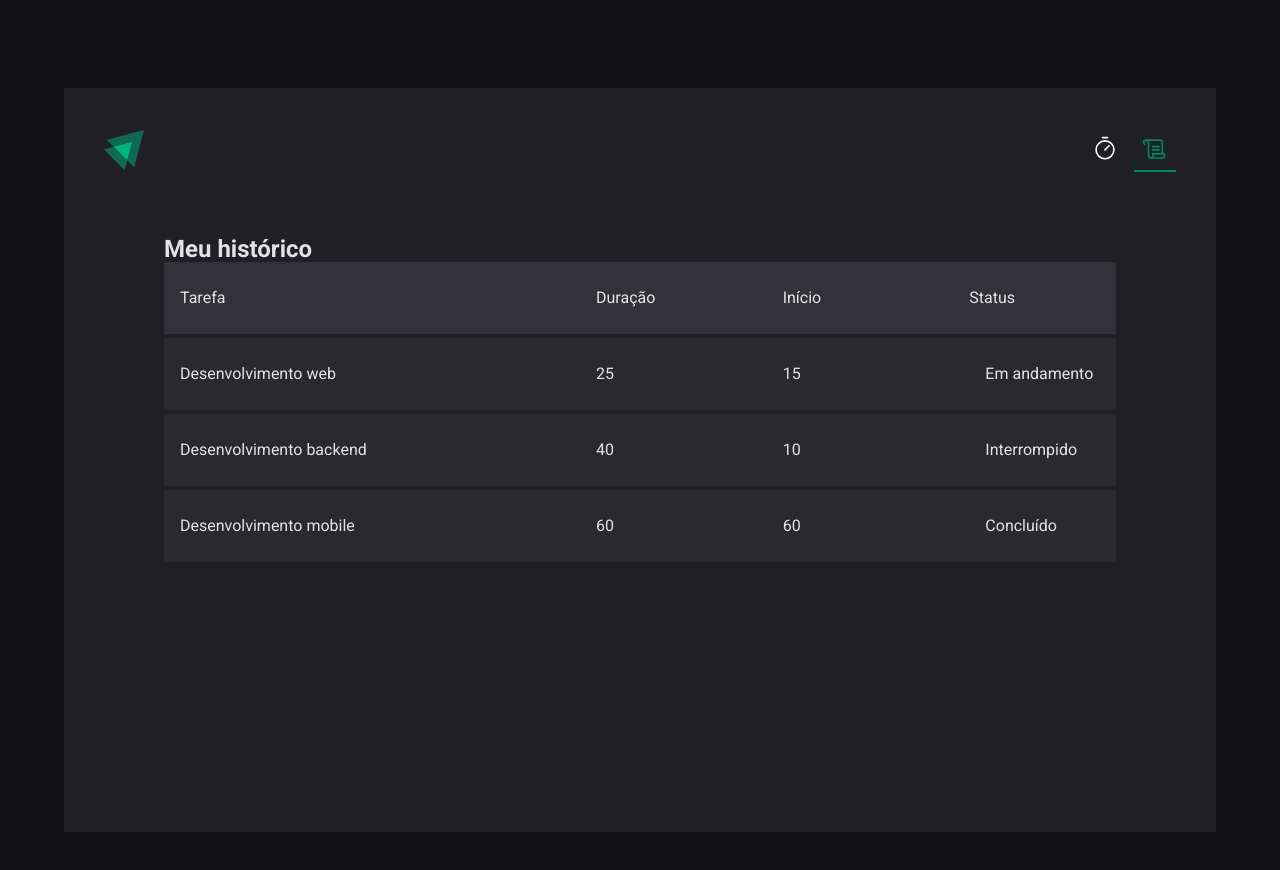
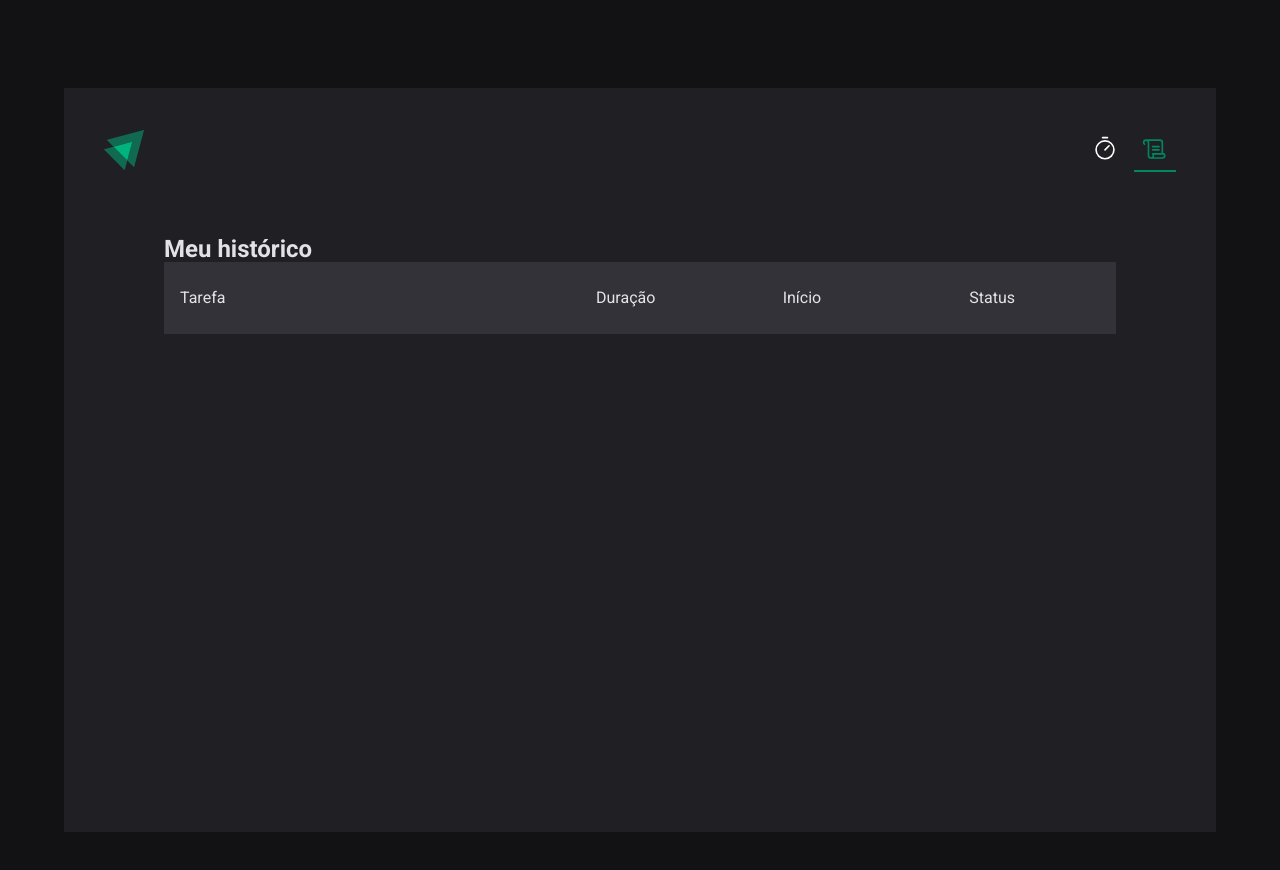
Before and after one commit to afonsolimajr/mba-pomodoro-timer-tw, a React (Vite) app: page /history in a window 1280 px wide. Shown: the top 870 px of the page. Built offline with nearby package versions, Linux system fonts and the light colour scheme.

Commit message:
history list

```diff
--- a/src/components/HistoryItem.tsx
+++ b/src/components/HistoryItem.tsx
@@ -1,42 +1,49 @@
-type ItemStatus = "Em andamento" | "Interrompido" | "Concluído";
+import { formatDistanceToNow } from "date-fns";
+import { ptBR } from "date-fns/locale/pt-BR";
+import { Cycle } from "../interfaces/Cycle.interface";
 
 interface HistoryItemProps {
+  cycle: Cycle;
   description: string;
   duration: number;
-  interval: number;
-  status: ItemStatus;
+  interval: Date;
 }
 
 export default function HistoryItem({
+  cycle,
   description,
   duration,
-  interval,
-  status,
 }: HistoryItemProps) {
-  function statusColor(status: ItemStatus) {
-    switch (status) {
-      case "Em andamento":
-        return "--yellow-dark";
-      case "Interrompido":
-        return "--red";
-      case "Concluído":
-        return "--green-light";
-      default:
-        return "placeholder";
-    }
-  }
-
   return (
     <div className="flex flex-col md:flex-row px-4 py-6 items-center justify-between gap-14 bg-[var(--big-number)]">
       <span className="w-full md:w-5/12">{description}</span>
       <div className="flex flex-col md:flex-row w-full md:w-7/12 items-center justify-between gap-14">
         <span className="w-full">{duration}</span>
-        <span className="w-full">{interval}</span>
+        <span className="w-full">
+          {formatDistanceToNow(cycle.startDate, {
+            addSuffix: true,
+            locale: ptBR,
+          })}
+        </span>
         <div className="flex w-full gap-2 items-center">
-          <div
-            className={`h-2 w-2 rounded-full bg-[var(${statusColor(status)})]`}
-          />
-          <span className="">{status}</span>
+          {cycle.finishedDate && (
+            <div className="flex w-full gap-2 items-center">
+              <div className={`h-2 w-2 rounded-full bg-[var(--green-light)]`} />
+              <span className="">Concluído</span>
+            </div>
+          )}
+          {cycle.interruptedDate && (
+            <div className="flex w-full gap-2 items-center">
+              <div className={`h-2 w-2 rounded-full bg-[var(--red)]`} />
+              <span className="">Interrompido</span>
+            </div>
+          )}
+          {!cycle.finishedDate && !cycle.interruptedDate && (
+            <div className="flex w-full gap-2 items-center">
+              <div className={`h-2 w-2 rounded-full bg-[var(--yellow-dark)]`} />
+              <span className="">Em andamento</span>
+            </div>
+          )}
         </div>
       </div>
     </div>
--- a/src/pages/history.tsx
+++ b/src/pages/history.tsx
@@ -1,6 +1,10 @@
+import { useContext } from "react";
 import HistoryItem from "../components/HistoryItem";
+import { CyclesContext } from "../contexts/CyclesContext";
 
 export default function History() {
+  const { cycles } = useContext(CyclesContext);
+
   return (
     <div className="mx-5 sm:mx-25">
       <h1>Meu histórico</h1>
@@ -13,24 +17,17 @@ export default function History() {
             <span className="w-full">Status</span>
           </div>
         </div>
-        <HistoryItem
-          description="Desenvolvimento web"
-          duration={25}
-          interval={15}
-          status="Em andamento"
-        />
-        <HistoryItem
-          description="Desenvolvimento backend"
-          duration={40}
-          interval={10}
-          status="Interrompido"
-        />
-        <HistoryItem
-          description="Desenvolvimento mobile"
-          duration={60}
-          interval={60}
-          status="Concluído"
-        />
+        {cycles.map((cycle) => {
+          return (
+            <HistoryItem
+              key={cycle.id}
+              cycle={cycle}
+              description={cycle.task}
+              duration={cycle.minutesAmount}
+              interval={cycle.startDate}
+            />
+          );
+        })}
       </div>
     </div>
   );
--- a/src/pages/home.tsx
+++ b/src/pages/home.tsx
@@ -24,7 +24,7 @@ export default function Home() {
     amountSecondsPassed,
   } = useContext(CyclesContext);
 
-  const { register, handleSubmit, watch } = useForm<NewCycleFormData>({
+  const { register, handleSubmit, watch, reset } = useForm<NewCycleFormData>({
     resolver: zodResolver(validationSchema),
     defaultValues: {
       task: "",
@@ -36,8 +36,13 @@ export default function Home() {
   const amount = watch("minutesAmount");
   const isSubmitDisabled = !task && !amount;
 
+  function handleCreateNewCycle(data: NewCycleFormData) {
+    createNewCycle(data);
+    reset();
+  }
+
   return (
-    <form onSubmit={handleSubmit(createNewCycle)}>
+    <form onSubmit={handleSubmit(handleCreateNewCycle)}>
       <div className="flex flex-col w-full h-full items-center justify-center gap-10 md:gap-20">
         <div className="flex w-full max-w-2xl flex-col md:flex-row  items-center justify-between gap-2">
           <label htmlFor="description">Vou trabalhar em</label>
```
